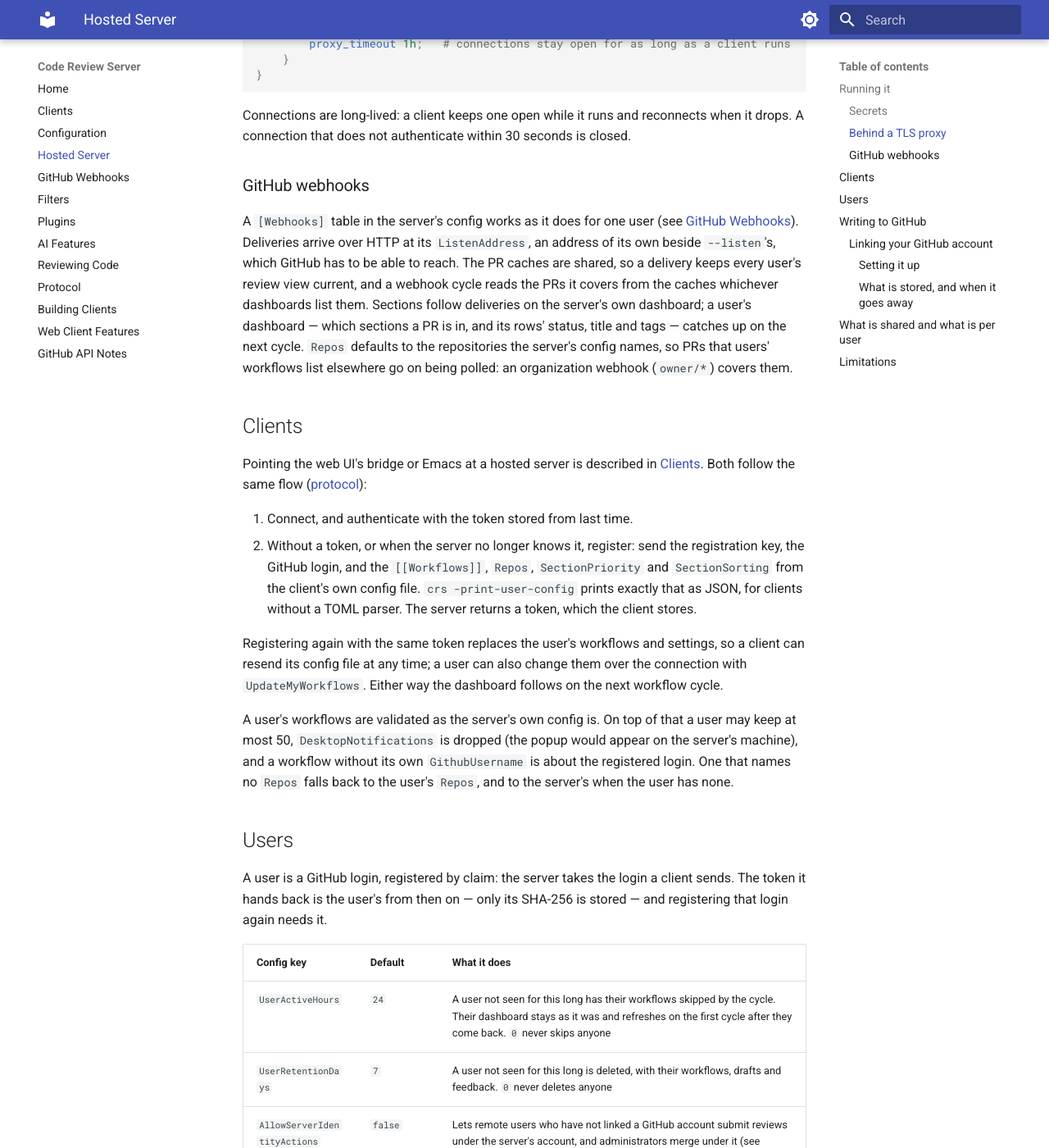
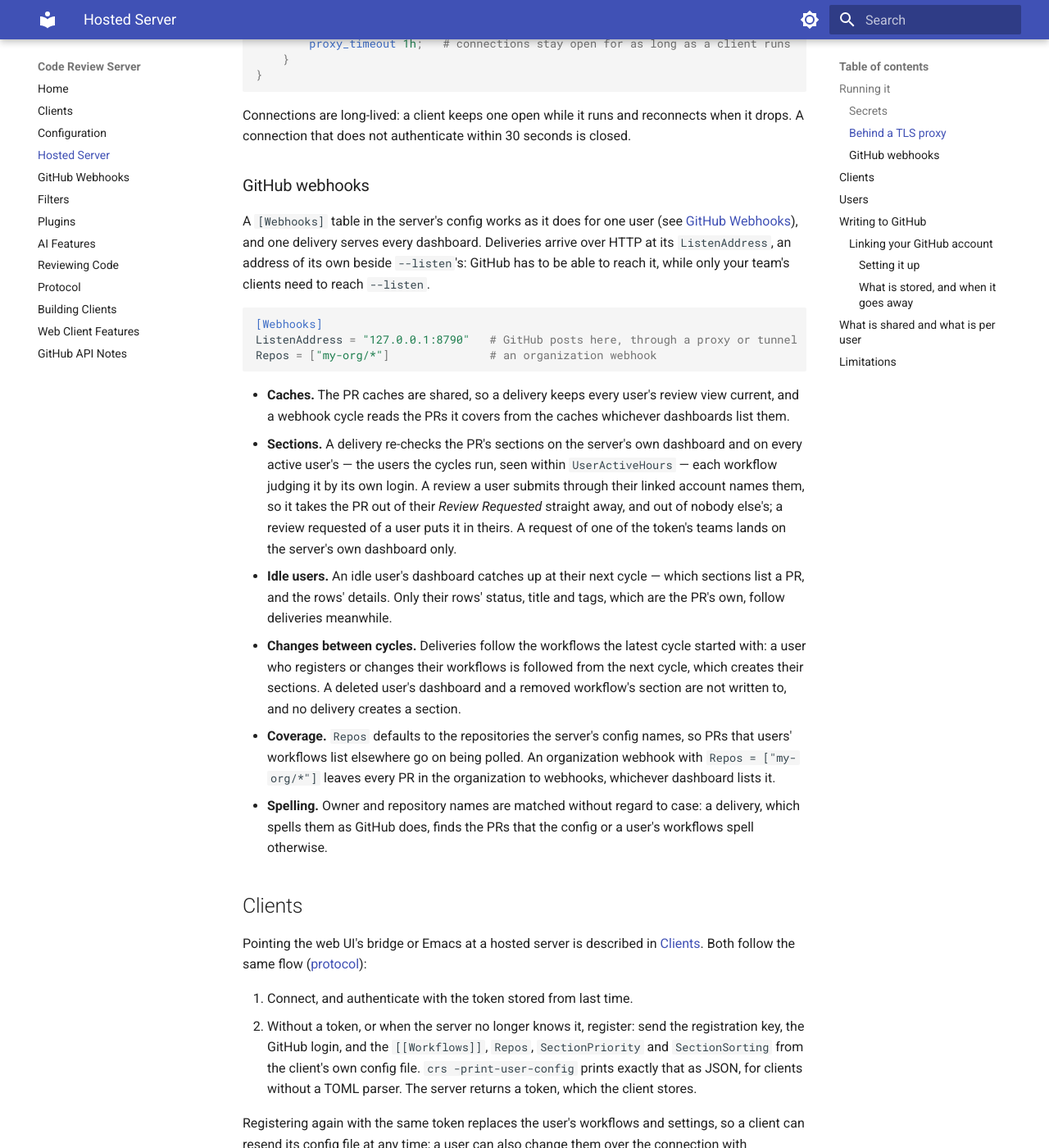
Before and after one commit to C-Hipple/code-review-server, an MkDocs documentation site: the page built from docs/hosted_server.md, in a window 1280 px wide and 1400 px high, scrolled down 1665 px. Shown: the whole window at 82% size. Built offline with MkDocs 1.6.1 and Material for MkDocs 9.7.7, drawn with Linux system fonts in a browser that asks for light colours; some of the changed text lies outside the part shown.

Commit message:
Document webhooks on a hosted server
- webhooks.md "On a Hosted Server": one delivery serves every dashboard;
  sections follow deliveries on every active user's dashboard, each judged
  by its own login (a linked user's review leaves their queue only, team
  requests count on the server's own); idle users' dashboards catch up at
  their next cycle, apart from rows' status, title and tags; deliveries
  follow the workflows the latest cycle started with; the listener is an
  address of its own beside --listen; an organization webhook (owner/*) is
  the natural coverage. Repos and every PR key match without regard to case.
- hosted_server.md "GitHub webhooks": the same, with a sample table.
- CLAUDE.md: the webhook membership and data-flow notes, the review-request
  search split, and the Cache Key Convention on case-folded owner and repo.

Co-Authored-By: Claude Opus 5.5 <noreply@anthropic.com>
Claude-Session: https://claude.ai/code/session_011AbmSeK5iYMFwjJabQM5Yu

````diff
--- a/docs/hosted_server.md
+++ b/docs/hosted_server.md
@@ -79,16 +79,42 @@ seconds is closed.
 ### GitHub webhooks
 
 A `[Webhooks]` table in the server's config works as it does for one user
-(see [GitHub Webhooks](webhooks.md)). Deliveries arrive over HTTP at its
-`ListenAddress`, an address of its own beside `--listen`'s, which GitHub has to
-be able to reach. The PR caches are shared, so a delivery keeps every user's
-review view current, and a webhook cycle reads the PRs it covers from the
-caches whichever dashboards list them. Sections follow deliveries on the
-server's own dashboard; a user's dashboard — which sections a PR is in, and
-its rows' status, title and tags — catches up on the next cycle. `Repos`
-defaults to the repositories the server's config names, so PRs that users'
-workflows list elsewhere go on being polled: an organization webhook
-(`owner/*`) covers them.
+(see [GitHub Webhooks](webhooks.md)), and one delivery serves every
+dashboard. Deliveries arrive over HTTP at its `ListenAddress`, an address of
+its own beside `--listen`'s: GitHub has to be able to reach it, while only
+your team's clients need to reach `--listen`.
+
+```toml
+[Webhooks]
+ListenAddress = "127.0.0.1:8790"   # GitHub posts here, through a proxy or tunnel
+Repos = ["my-org/*"]               # an organization webhook
+```
+
+- **Caches.** The PR caches are shared, so a delivery keeps every user's
+  review view current, and a webhook cycle reads the PRs it covers from the
+  caches whichever dashboards list them.
+- **Sections.** A delivery re-checks the PR's sections on the server's own
+  dashboard and on every active user's — the users the cycles run, seen
+  within `UserActiveHours` — each workflow judging it by its own login. A
+  review a user submits through their linked account names them, so it takes
+  the PR out of their *Review Requested* straight away, and out of nobody
+  else's; a review requested of a user puts it in theirs. A request of one
+  of the token's teams lands on the server's own dashboard only.
+- **Idle users.** An idle user's dashboard catches up at their next cycle —
+  which sections list a PR, and the rows' details. Only their rows' status,
+  title and tags, which are the PR's own, follow deliveries meanwhile.
+- **Changes between cycles.** Deliveries follow the workflows the latest
+  cycle started with: a user who registers or changes their workflows is
+  followed from the next cycle, which creates their sections. A deleted
+  user's dashboard and a removed workflow's section are not written to, and
+  no delivery creates a section.
+- **Coverage.** `Repos` defaults to the repositories the server's config
+  names, so PRs that users' workflows list elsewhere go on being polled. An
+  organization webhook with `Repos = ["my-org/*"]` leaves every PR in the
+  organization to webhooks, whichever dashboard lists it.
+- **Spelling.** Owner and repository names are matched without regard to
+  case: a delivery, which spells them as GitHub does, finds the PRs that the
+  config or a user's workflows spell otherwise.
 
 ## Clients
 
@@ -268,8 +294,9 @@ statuses a client sees are in the [protocol](protocol.md#linking-a-github-accoun
 
 Everything the server computes "for me" is computed for the token's account,
 not the viewer: a team chip's `mine` and `personal`, a reaction's
-`viewer_reacted`. A user's workflows are the exception: their filters and
-searches compare against the user's own login. The token can list only its
+`viewer_reacted`. A user's workflows are the exception: their filters,
+searches and [webhook re-checks](#github-webhooks) compare against the
+user's own login. The token can list only its
 own account's teams, so a user's review-request searches cover the requests
 made of them by name, not those made of their teams.
 
````
Also changed, not shown: CLAUDE.md (+4 -4 lines), docs/webhooks.md (+10 -3 lines).
